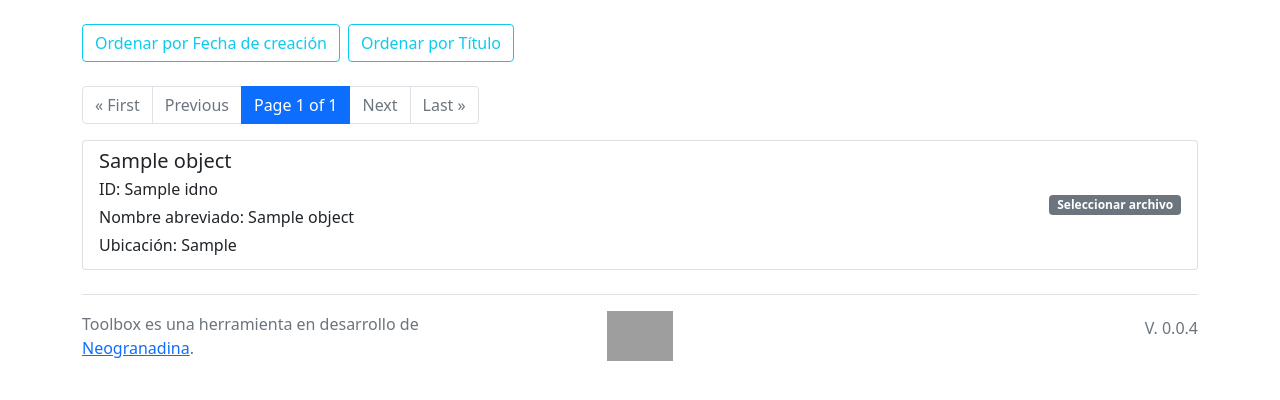
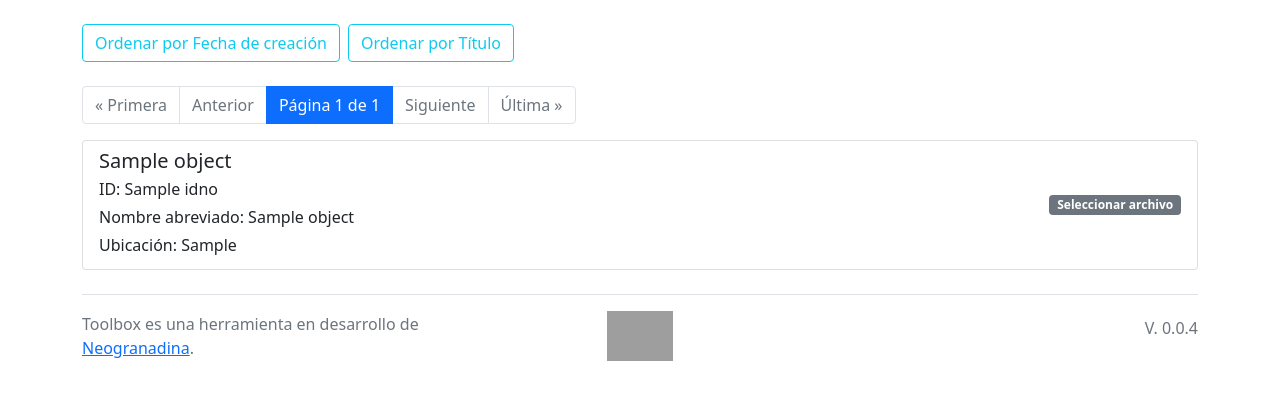
Before and after one commit to neogranadina/toolbox, a Django app: template esclavizados/templates/esclavizados/Browse/archivos.html in a window 1280 px wide. Shown: the part 76-476 px from the top of the page. Run offline with Django 5.2, Linux system fonts and the light colour scheme; the template is opened without the code that fills it: most values are stand-ins (such as "Sample title", 1, 10 or a date in 2020); some libraries are stand-ins or nearby versions; grey boxes are pictures that could not be loaded.

Commit message:
trad_espa

```diff
--- a/templates/paginator.html
+++ b/templates/paginator.html
@@ -3,26 +3,26 @@
       {% if page_obj.has_previous %}
       <li class="page-item">
         <a class="page-link" href="?page=1" aria-label="First">
-          <span aria-hidden="true">&laquo; First</span>
+          <span aria-hidden="true">&laquo; Primera</span>
         </a>
       </li>
       <li class="page-item">
         <a class="page-link" href="?page={{ page_obj.previous_page_number }}" aria-label="Previous">
-          <span aria-hidden="true">Previous</span>
+          <span aria-hidden="true">Anterior</span>
         </a>
       </li>
       {% else %}
       <li class="page-item disabled">
-        <span class="page-link">&laquo; First</span>
+        <span class="page-link">&laquo; Primera</span>
       </li>
       <li class="page-item disabled">
-        <span class="page-link">Previous</span>
+        <span class="page-link">Anterior</span>
       </li>
       {% endif %}
 
       <li class="page-item active">
         <span class="page-link">
-          Page {{ page_obj.number }} of {{ page_obj.paginator.num_pages }}
+          Página {{ page_obj.number }} de {{ page_obj.paginator.num_pages }}
           <span class="sr-only">(current)</span>
         </span>
       </li>
@@ -30,20 +30,20 @@
       {% if page_obj.has_next %}
       <li class="page-item">
         <a class="page-link" href="?page={{ page_obj.next_page_number }}" aria-label="Next">
-          <span aria-hidden="true">Next</span>
+          <span aria-hidden="true">Siguiente</span>
         </a>
       </li>
       <li class="page-item">
         <a class="page-link" href="?page={{ page_obj.paginator.num_pages }}" aria-label="Last">
-          <span aria-hidden="true">Last &raquo;</span>
+          <span aria-hidden="true">Última &raquo;</span>
         </a>
       </li>
       {% else %}
       <li class="page-item disabled">
-        <span class="page-link">Next</span>
+        <span class="page-link">Siguiente</span>
       </li>
       <li class="page-item disabled">
-        <span class="page-link">Last &raquo;</span>
+        <span class="page-link">Última &raquo;</span>
       </li>
       {% endif %}
     </ul>
```
